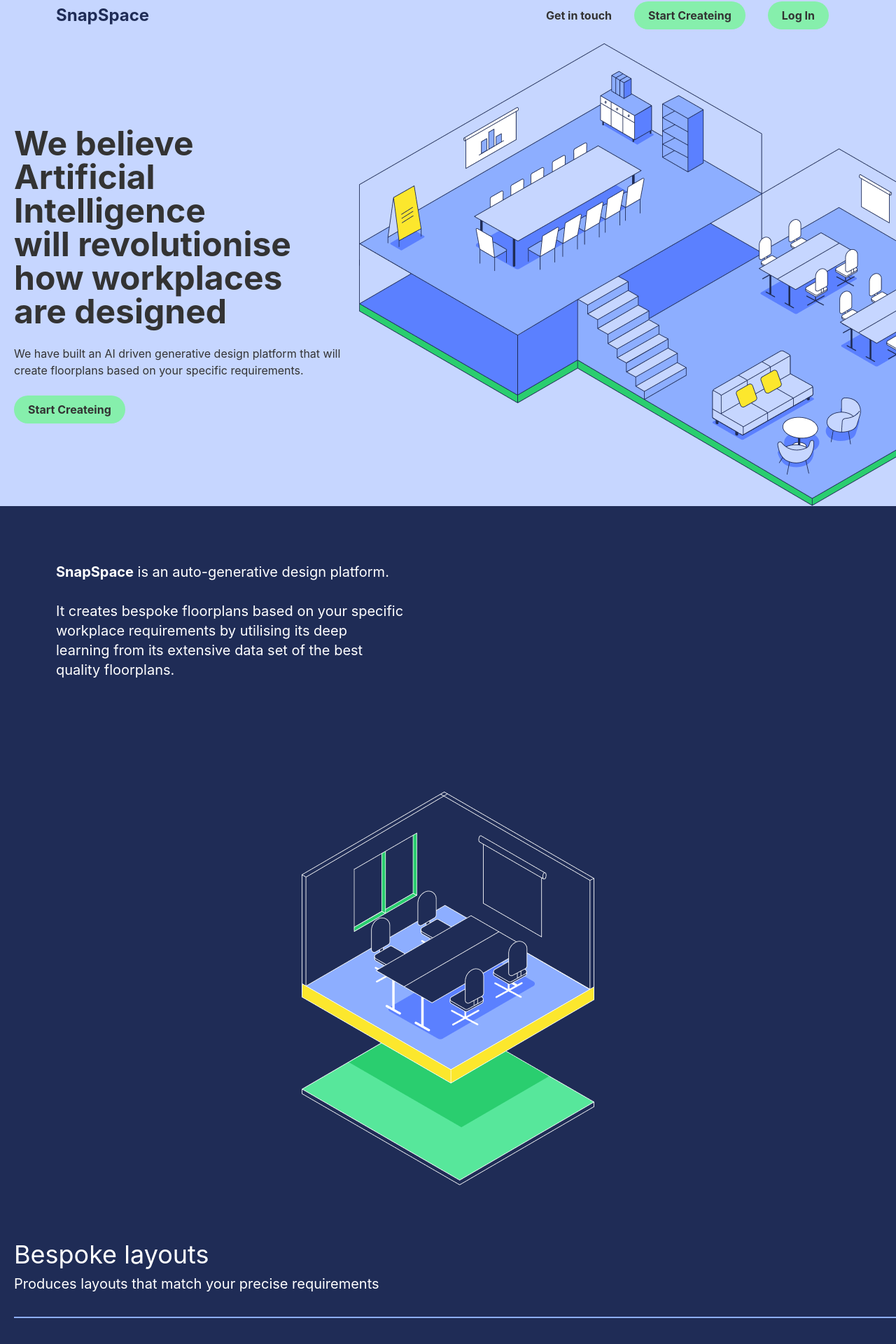
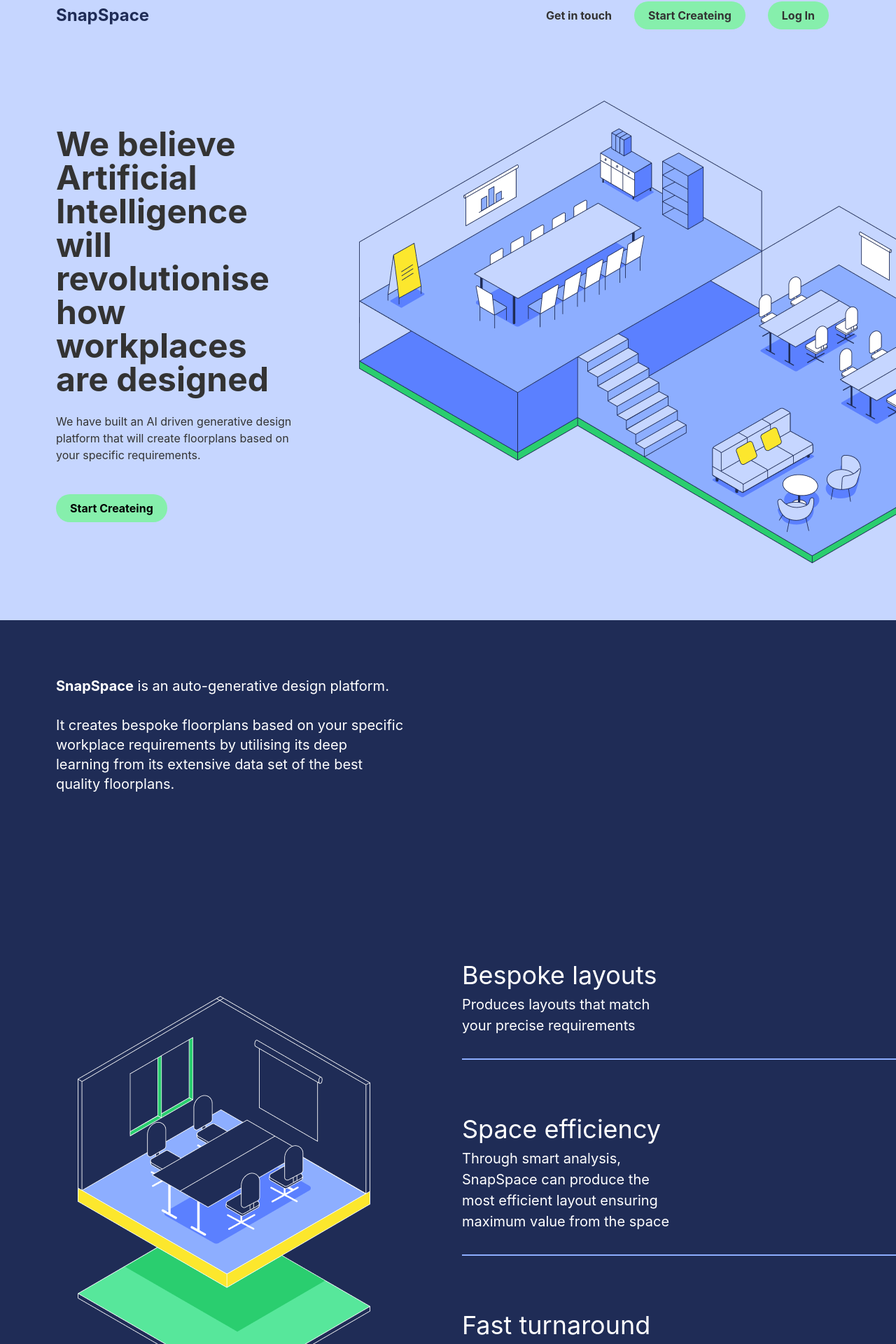
Before and after one commit to mkmahmud/SnapSpace, a React (Create React App) app in the folder front/: page / in a window 1280 px wide. Shown: the part 18-1938 px from the top of the page at 70% size. Built offline with nearby package versions, Linux system fonts and the light colour scheme; no server answers.

Commit message:
responsive

```diff
--- a/front/src/Pages/Home/Banar/Banar.js
+++ b/front/src/Pages/Home/Banar/Banar.js
@@ -1,21 +1,24 @@
 import React from 'react';
 import banarimage  from '../../../Assets/Illustration.png'
+import PrimaryButton from '../../../Componentes/Button/PrimaryButton';
 
 const Banar = () => {
     return (
-        <div className=" py-20 sm:py-0 overflow-hidden">
+        <div className=" lg:py-20 sm:py-0 overflow-hidden">
 
             <div className="xl:flex justify-between items-center md:block">
-                <div className='text-left px-5 sm:py-10'>
+                <div className='text-left xl:px-20 sm:px-5 sm:py-10'>
                     <h1 className="text-5xl font-bold">We believe <br />
                         Artificial Intelligence <br />
                         will revolutionise <br />
                         how workplaces <br />
                         are designed</h1>
                     <p className="py-6">We have built an AI driven generative design platform that will create floorplans based on your specific requirements.</p>
-                    <button className='bg-green-300 py-2 px-5 bg-[#FCE72D] rounded-full font-bold'>Start Createing</button>
+                    <div>
+                        <PrimaryButton path='/' content='Start Createing'></PrimaryButton>
+                    </div>
                 </div>
-                <img src={banarimage} className="w-full md:w-11/12 " alt='' />
+                <img src={banarimage} className="lg:w-full md:w-11/12 " alt='' />
             </div>
         </div>
     );
--- a/front/src/Pages/Home/Content/Content.js
+++ b/front/src/Pages/Home/Content/Content.js
@@ -12,24 +12,24 @@
                     workplace requirements by utilising its deep <br /> learning from its extensive data set of the best <br />
                     quality floorplans.</p>
             </div>
-            <div className="content-body flex justify-between py-40 sm:block items-center">
-                <div className="left w-1/2 sm:w-full px-20">
+            <div className="content-body lg:flex justify-between py-40 sm:block items-center">
+                <div className="left lg:w-1/2 sm:w-full px-20">
                     <img src={contentImage} className='block m-auto' alt="" />
                 </div>
-                <div className="Right w-1/2 sm:w-full">
+                <div className="Right lg:w-1/2 sm:w-full">
                     <div className="sm:ml-5 block border-b-2 text-left py-8 my-10 border-[#8DAEFF]">
                         <h2 className='text-[36px]'>Bespoke layouts</h2>
-                        <p className='text-[20px] w-1/2'>Produces layouts that match your precise requirements</p>
+                        <p className='text-[20px] lg:w-1/2'>Produces layouts that match your precise requirements</p>
                     </div>
                     <div className="sm:ml-5 block border-b-2 text-left py-8 my-10 border-[#8DAEFF]">
                         <h2 className='text-[36px]'>Space efficiency</h2>
-                        <p className='text-[20px] w-1/2'>Through smart analysis, SnapSpace can produce the most efficient layout ensuring maximum value from the space
+                        <p className='text-[20px] lg:w-1/2'>Through smart analysis, SnapSpace can produce the most efficient layout ensuring maximum value from the space
 
                         </p>
                     </div>
                     <div className="sm:ml-5 block border-b-2 text-left py-8 my-10 border-[#8DAEFF]">
                         <h2 className='text-[36px]'>Fast turnaround</h2>
-                        <p className='text-[20px] w-1/2'>Quickly does the heavy lifting of fitting everything into the space giving you more time to focus on the key decision.
+                        <p className='text-[20px] lg:w-1/2'>Quickly does the heavy lifting of fitting everything into the space giving you more time to focus on the key decision.
 
                         </p>
                     </div>
--- a/front/src/Pages/Home/Steps/Steps.js
+++ b/front/src/Pages/Home/Steps/Steps.js
@@ -8,7 +8,7 @@
     return (
         <div className='step bg-[#8DAEFF]'>
             <h2 className='text-[#1F2C56] text-[60px] font-bold py-20'>All it takes is 3 easy steps</h2>
-            <div className="steps flex justify-evenly py-15 sm:block">
+            <div className="steps lg:flex justify-evenly py-15 sm:block">
                 <div className="singelStep sm:py-10">
                     <img className='block m-auto' src={Frame} alt="" />
                     <h3 className='py-5 text-[30px] text-[#1F2C56] font-bold'>Upload your <br /> building floor plan</h3>
--- a/front/src/Pages/Home/WhyChoose/WhyChoose.js
+++ b/front/src/Pages/Home/WhyChoose/WhyChoose.js
@@ -3,11 +3,11 @@
 const WhyChoose = () => {
     return (
         <div className="div bg-[#FFFFFF]  p-20 sm:px-5" >
-            <div className="flex text-left py-10 sm:block" >
-                <div className="left w-1/2 sm:w-full">
+            <div className="lg:flex text-left py-10 sm:block" >
+                <div className="left lg:w-1/2 sm:w-full">
                     <h2 className='text-[60px] font-bold'>Why choose <br /> SnapSpace?</h2>
                 </div>
-                <div className="right w-1/2 sm:w-full">
+                <div className="right lg:w-1/2 sm:w-full">
                     <p className='py-5 text-[22px]'><b>The SnapSpace team are on a mission:</b> to develop technology that does the mundane heavy-lifting work of space planning, allowing you to have more time to do the interesting stuff.
 
                     </p>
@@ -17,7 +17,7 @@
                         We are driven by curiosity and are determined to use AI to make the design process easier and quicker for all.</p>
                 </div>
             </div>
-            <div className='flex text-left py-10 sm:block'>
+            <div className='lg:flex text-left lg:py-10 sm:block'>
                 <div className='sm:w-full mt-5 py-2 w-1/3 mx-2 border-l-2 border-[#1F2C56] px-4'>
                     <h2 className='text-[#1F2C56] text-[28px] font-bold py-2'>Innovator spirit</h2>
                     <p className='text-[20px]'>Never satisfied with the way things have ‘always been done’ we share a common vision around harnessing technology to better solve real estate challanges.
```
Also changed, not shown: front/firebase.json (added), 1 other file (tests, documents, lock files or other folders).
